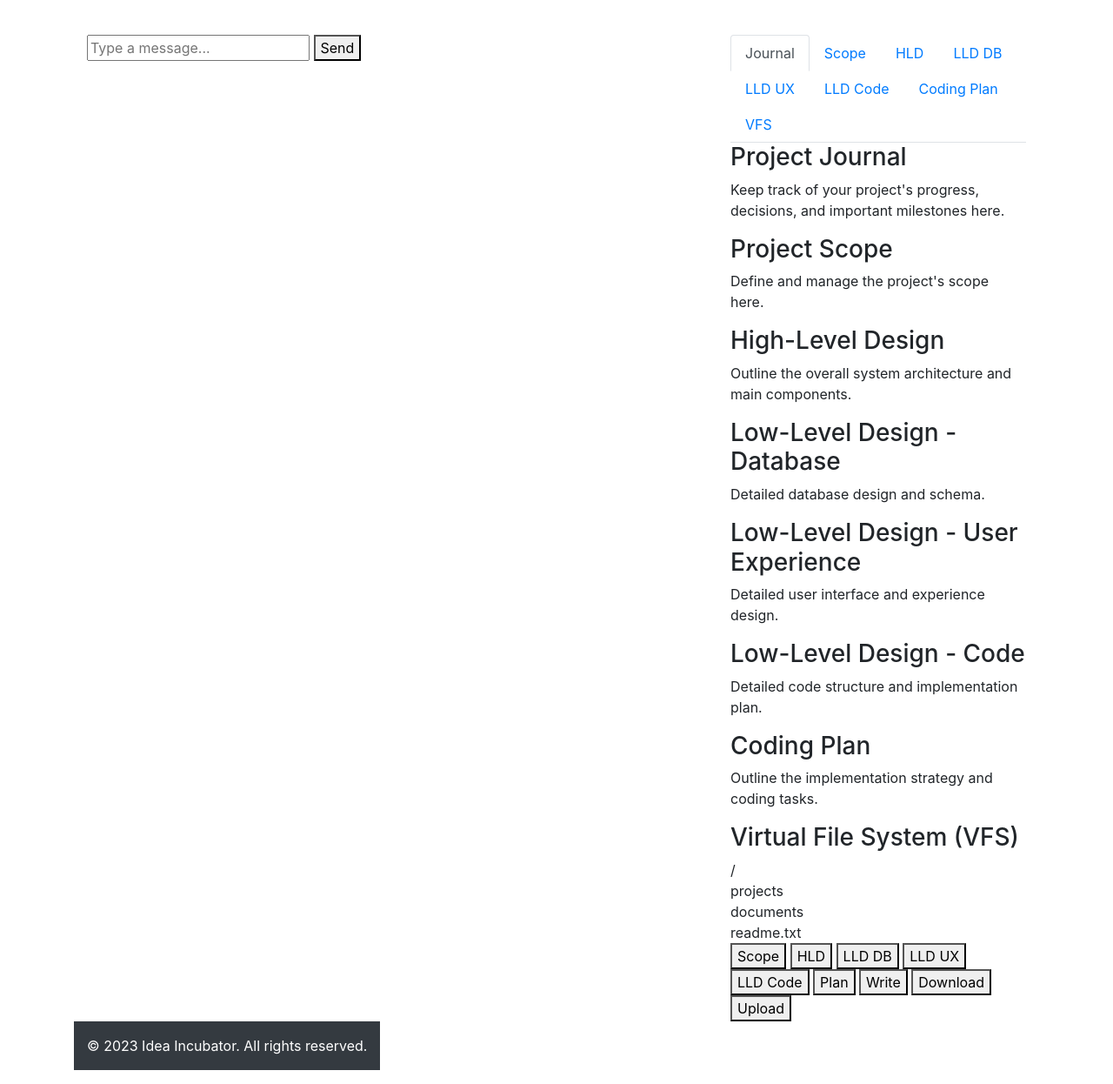
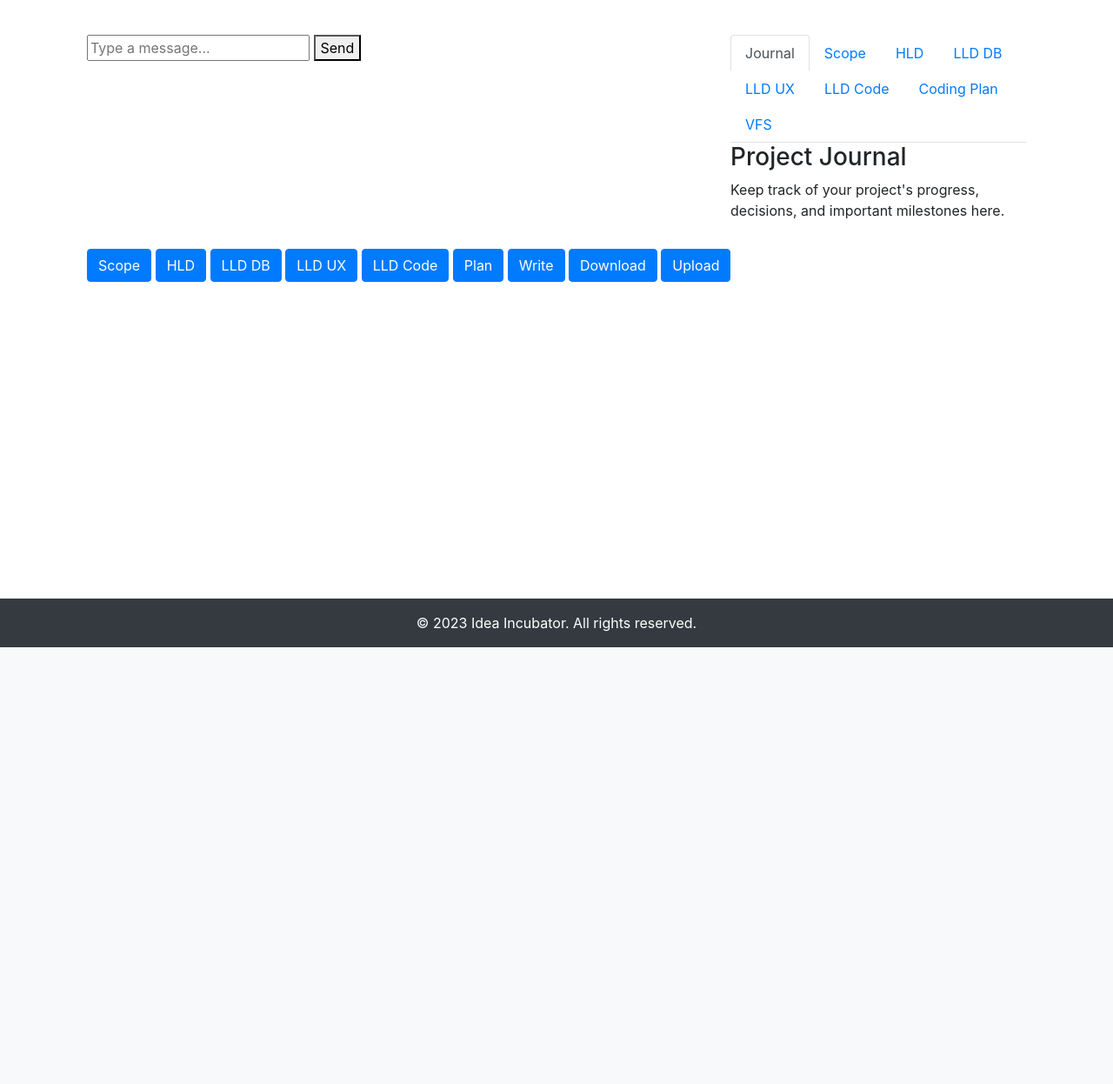
Before and after one commit to PadsterH2012/ac-project1, a Flask app: template templates/chat_interface.html in a window 1280 px wide. Shown: the part 56-1302 px from the top of the page at 87% size. After the commit the page ends 800 px from the top, so only its background shows below. Run offline with Flask 3, Linux system fonts and the light colour scheme; the template is opened without the code that fills it, so the values that code supplies are empty; some libraries are stand-ins or nearby versions.

Commit message:
Added the missing message window and side window to the chat_interface.html file, and ensured it is using the correct CSS file.

```diff
--- a/templates/chat_interface.html
+++ b/templates/chat_interface.html
@@ -5,6 +5,7 @@
 {% block styles %}
 {{ super() }}
 <link rel="stylesheet" href="{{ url_for('static', filename='css/chat_interface.css') }}">
+<link rel="stylesheet" href="{{ url_for('static', filename='css/style.css') }}">
 {% endblock %}
 
 {% block content %}
@@ -25,74 +26,74 @@
             <div class="side-window">
                 <ul class="nav nav-tabs" id="myTab" role="tablist">
                     <li class="nav-item" role="presentation">
-                        <a class="nav-link active" id="journal-tab" data-toggle="tab" href="#Journal" role="tab">Journal</a>
+                        <a class="nav-link active" id="journal-tab" data-bs-toggle="tab" href="#Journal" role="tab">Journal</a>
                     </li>
                     <li class="nav-item" role="presentation">
-                        <a class="nav-link" id="scope-tab" data-toggle="tab" href="#Scope" role="tab">Scope</a>
+                        <a class="nav-link" id="scope-tab" data-bs-toggle="tab" href="#Scope" role="tab">Scope</a>
                     </li>
                     <li class="nav-item" role="presentation">
-                        <a class="nav-link" id="hld-tab" data-toggle="tab" href="#HLD" role="tab">HLD</a>
+                        <a class="nav-link" id="hld-tab" data-bs-toggle="tab" href="#HLD" role="tab">HLD</a>
                     </li>
                     <li class="nav-item" role="presentation">
-                        <a class="nav-link" id="lld-db-tab" data-toggle="tab" href="#LLD-DB" role="tab">LLD DB</a>
+                        <a class="nav-link" id="lld-db-tab" data-bs-toggle="tab" href="#LLD-DB" role="tab">LLD DB</a>
                     </li>
                     <li class="nav-item" role="presentation">
-                        <a class="nav-link" id="lld-ux-tab" data-toggle="tab" href="#LLD-UX" role="tab">LLD UX</a>
+                        <a class="nav-link" id="lld-ux-tab" data-bs-toggle="tab" href="#LLD-UX" role="tab">LLD UX</a>
                     </li>
                     <li class="nav-item" role="presentation">
-                        <a class="nav-link" id="lld-code-tab" data-toggle="tab" href="#LLD-Code" role="tab">LLD Code</a>
+                        <a class="nav-link" id="lld-code-tab" data-bs-toggle="tab" href="#LLD-Code" role="tab">LLD Code</a>
                     </li>
                     <li class="nav-item" role="presentation">
-                        <a class="nav-link" id="coding-plan-tab" data-toggle="tab" href="#Coding-Plan" role="tab">Coding Plan</a>
+                        <a class="nav-link" id="coding-plan-tab" data-bs-toggle="tab" href="#Coding-Plan" role="tab">Coding Plan</a>
                     </li>
                     <li class="nav-item" role="presentation">
-                        <a class="nav-link" id="vfs-tab" data-toggle="tab" href="#VFS" role="tab">VFS</a>
+                        <a class="nav-link" id="vfs-tab" data-bs-toggle="tab" href="#VFS" role="tab">VFS</a>
                     </li>
                 </ul>
                 <div class="tab-content" id="myTabContent">
-            <div id="Journal" class="tab-content active">
+                    <div class="tab-pane fade show active" id="Journal" role="tabpanel">
                         <h3>Project Journal</h3>
                         <p>Keep track of your project's progress, decisions, and important milestones here.</p>
                         <ul>
                         </ul>
                     </div>
-            <div id="Scope" class="tab-content">
+                    <div class="tab-pane fade" id="Scope" role="tabpanel">
                         <h3>Project Scope</h3>
                         <p>Define and manage the project's scope here.</p>
                         <ul>
                         </ul>
                     </div>
-            <div id="HLD" class="tab-content">
+                    <div class="tab-pane fade" id="HLD" role="tabpanel">
                         <h3>High-Level Design</h3>
                         <p>Outline the overall system architecture and main components.</p>
                         <ul>
                         </ul>
                     </div>
-            <div id="LLD - DB" class="tab-content">
+                    <div class="tab-pane fade" id="LLD-DB" role="tabpanel">
                         <h3>Low-Level Design - Database</h3>
                         <p>Detailed database design and schema.</p>
                         <ul>
                         </ul>
                     </div>
-            <div id="LLD - UX" class="tab-content">
+                    <div class="tab-pane fade" id="LLD-UX" role="tabpanel">
                         <h3>Low-Level Design - User Experience</h3>
                         <p>Detailed user interface and experience design.</p>
                         <ul>
                         </ul>
                     </div>
-            <div id="LLD - Code" class="tab-content">
+                    <div class="tab-pane fade" id="LLD-Code" role="tabpanel">
                         <h3>Low-Level Design - Code</h3>
                         <p>Detailed code structure and implementation plan.</p>
                         <ul>
                         </ul>
                     </div>
-            <div id="Coding Plan" class="tab-content">
+                    <div class="tab-pane fade" id="Coding-Plan" role="tabpanel">
                         <h3>Coding Plan</h3>
                         <p>Outline the implementation strategy and coding tasks.</p>
                         <ul>
                         </ul>
                     </div>
-            <div id="VFS" class="tab-content">
+                    <div class="tab-pane fade" id="VFS" role="tabpanel">
                         <h3>Virtual File System (VFS)</h3>
                         <div class="vfs-container">
                             <div class="vfs-path">/</div>
@@ -108,16 +109,28 @@
                         </div>
                     </div>
                 </div>
+            </div>
+        </div>
+    </div>
+    <div class="row mt-3">
+        <div class="col-12">
             <div class="action-buttons">
-            <button class="action-button" onclick="performAction('Scope')">Scope</button>
-            <button class="action-button" onclick="performAction('HLD')">HLD</button>
-            <button class="action-button" onclick="performAction('LLD-DB')">LLD DB</button>
-            <button class="action-button" onclick="performAction('LLD-UX')">LLD UX</button>
-            <button class="action-button" onclick="performAction('LLD-Code')">LLD Code</button>
-            <button class="action-button" onclick="performAction('Plan')">Plan</button>
-            <button class="action-button" onclick="performAction('Write')">Write</button>
-            <button class="action-button" onclick="performAction('Download')">Download</button>
-            <button class="action-button" onclick="performAction('Upload')">Upload</button>
+                <button class="btn btn-primary action-button" onclick="performAction('Scope')">Scope</button>
+                <button class="btn btn-primary action-button" onclick="performAction('HLD')">HLD</button>
+                <button class="btn btn-primary action-button" onclick="performAction('LLD-DB')">LLD DB</button>
+                <button class="btn btn-primary action-button" onclick="performAction('LLD-UX')">LLD UX</button>
+                <button class="btn btn-primary action-button" onclick="performAction('LLD-Code')">LLD Code</button>
+                <button class="btn btn-primary action-button" onclick="performAction('Plan')">Plan</button>
+                <button class="btn btn-primary action-button" onclick="performAction('Write')">Write</button>
+                <button class="btn btn-primary action-button" onclick="performAction('Download')">Download</button>
+                <button class="btn btn-primary action-button" onclick="performAction('Upload')">Upload</button>
+            </div>
+        </div>
     </div>
 </div>
 {% endblock %}
+
+{% block scripts %}
+{{ super() }}
+<script src="{{ url_for('static', filename='js/chat_interface.js') }}"></script>
+{% endblock %}
```
Lines whose indentation alone changed are shown as unchanged.
